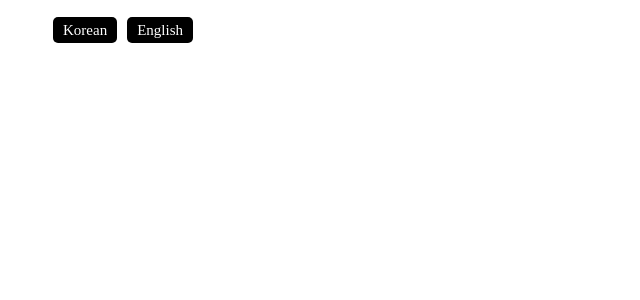
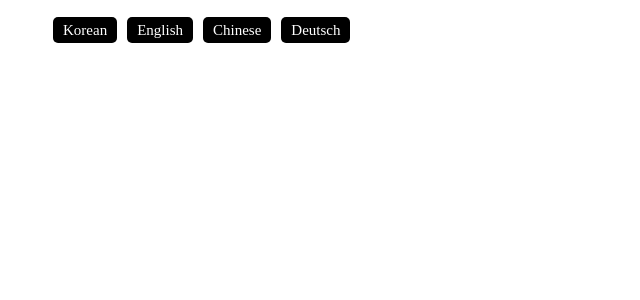
Before and after one commit to jiwooproity/React-Redux, a React (Create React App) app: page / in a window 1280 px wide. Shown: the top 300 px of the page, without its empty margins (0-640 px from the left). Built offline with nearby package versions, Linux system fonts and the light colour scheme; no server answers.

Commit message:
다국어

```diff
--- a/src/App.js
+++ b/src/App.js
@@ -12,6 +12,7 @@ const LanguageButton = styled.a`
   background-color: black;
   border: none;
   border-radius: 5px;
+  cursor: pointer;
 
   &:hover {
     color: yellow;
@@ -27,7 +28,7 @@ const LanguageList = styled.li`
   padding: 5px;
 `;
 
-const languageArr = ["Korean", "English"];
+const languageArr = ["Korean", "English", "Chinese", "Deutsch"];
 
 const App = () => {
   const [stringId, setStringId] = useState([]);
@@ -57,9 +58,9 @@ const App = () => {
       language = { ...language, [stringId[index][0]]: res[0] };
     });
 
-    let JsonUrl =
-      "data:application/json;charset=utf-8," +
-      encodeURIComponent(JSON.stringify(language));
+    const charset = "data:application/json;charset=utf-8,";
+
+    let JsonUrl = charset + encodeURIComponent(JSON.stringify(language));
 
     setJsonUrl(JsonUrl);
   };
@@ -69,12 +70,20 @@ const App = () => {
 
     switch (language) {
       case "Korean":
-        range = "B2:B9";
-        setFileName("ko.js");
+        range = "B2:B999";
+        setFileName("ko.json");
         break;
       case "English":
-        range = "C2:C9";
-        setFileName("en.js");
+        range = "C2:C999";
+        setFileName("en.json");
+        break;
+      case "Chinese":
+        range = "D2:D999";
+        setFileName("zh.json");
+        break;
+      case "Deutsch":
+        range = "E2:E999";
+        setFileName("de.json");
         break;
       default:
         break;
@@ -89,6 +98,8 @@ const App = () => {
     };
 
     getSpreadData();
+
+    // eslint-disable-next-line react-hooks/exhaustive-deps
   }, []);
 
   return (
```
